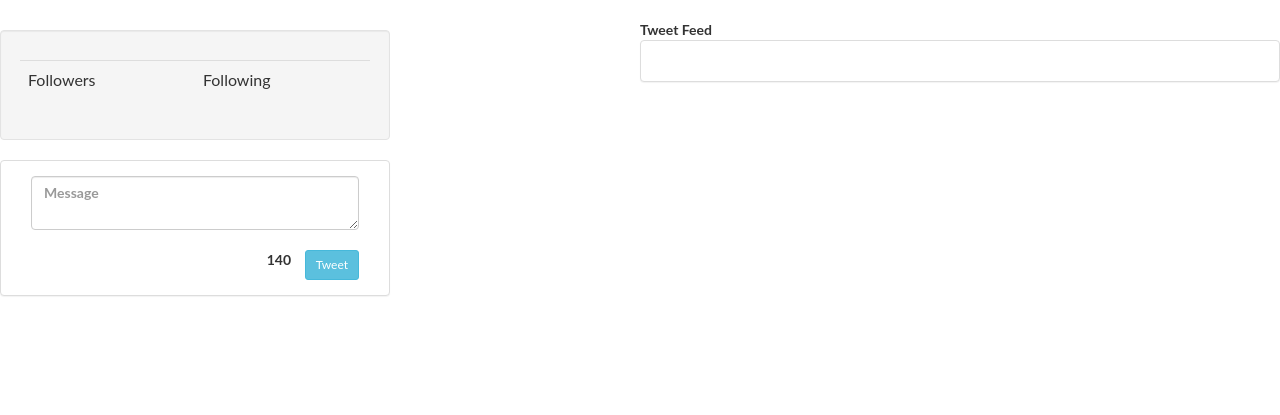
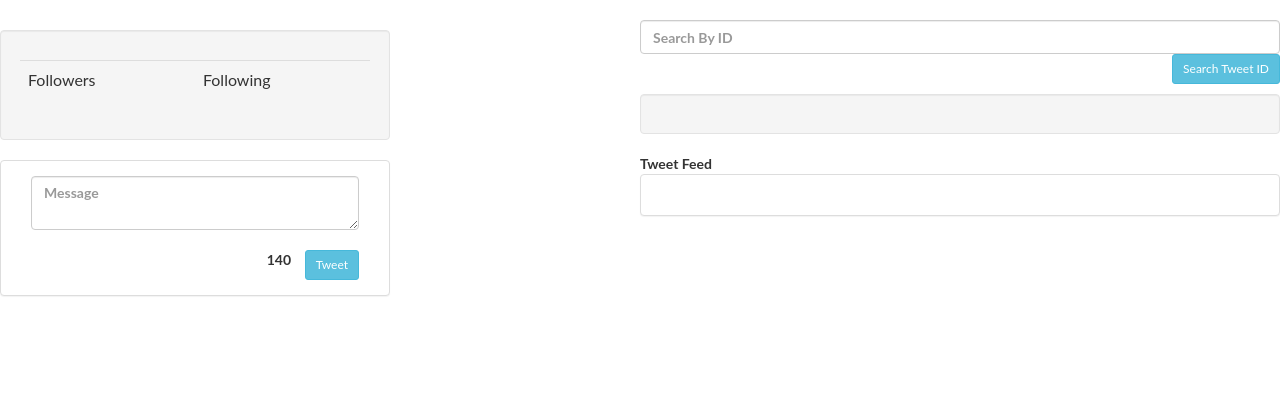
Before and after one commit to davidcse/chirpchirp, a Django app: template tweet/chirpchirp/templates/chirpchirp/homepage.html in a window 1280 px wide. Shown: the part 52-467 px from the top of the page. Run offline with Django 3.2, Linux system fonts and the light colour scheme; the template is opened without the code that fills it, so the values that code supplies are empty; parts of the project's set-up code (start-up, migrations or seed data) failed here and were passed over; some libraries are stand-ins or nearby versions.

Commit message:
UI component for /item/id

```diff
--- a/tweet/chirpchirp/static/js/tweetBox.js
+++ b/tweet/chirpchirp/static/js/tweetBox.js
@@ -16,6 +16,14 @@ function tweetAjaxPost(tweet){
 function renderTweetFeedList(username, tweet){
   var listElement = '<li> <strong>' + username + ': </strong>' + tweet + '</li><br>';
   $("#tweetFeedList").append(listElement);
+}
+
+// get a single tweet by id and render it to itemResult div.
+function renderTweetItem(username,tweet){
+  $("#itemResult").html(''); // clear previous list element
+  $("#itemResult").append(listElement);
+  var listElement = '<li> <strong>' + username + ': </strong>' + tweet + '</li><br>';
+  $("#itemResult").append(listElement);
 }
 
 //Handler to post a tweet
@@ -56,7 +64,28 @@ function searchFieldHandler(){
 }
 
 
+function searchItemHandler(){
+  $("#searchItem").click(function(e){
+    e.preventDefault();
+    var tweetId = $("#searchItemField").val();
+    console.log("getting /item: "+ tweetId);
+    $.ajax({
+      type: "get",
+      url: "/item/"+tweetId,
+      timeout: 2000
+    }).done(function(data){
+      console.log("received from server:"+JSON.stringify(data));
+      if(data.status !="OK"){
+        console.log("encountered server error");
+        return
+      }
+      renderTweetItem(data.item.username, data.item.content);
+    });
+  });
+}
+
 $(document).ready(function(){
   postTweetHandler();
   searchFieldHandler();
+  searchItemHandler();
 });
--- a/tweet/chirpchirp/templates/chirpchirp/homepage.html
+++ b/tweet/chirpchirp/templates/chirpchirp/homepage.html
@@ -77,6 +77,10 @@
   </div>
 
   <div id="rightContainer">
+    <input type="text" class="form-control" id="searchItemField" placeholder="Search By ID">
+    <button id="searchItem" class="btn btn-info btn-sm pull-right" type="button">Search Tweet ID</button><br>
+    <br><ul class="well" id="itemResult">
+    </ul>
     <strong>Tweet Feed</strong>
     <div class="panel panel-default tweetFeed">
       <div class="panel-body">
```
